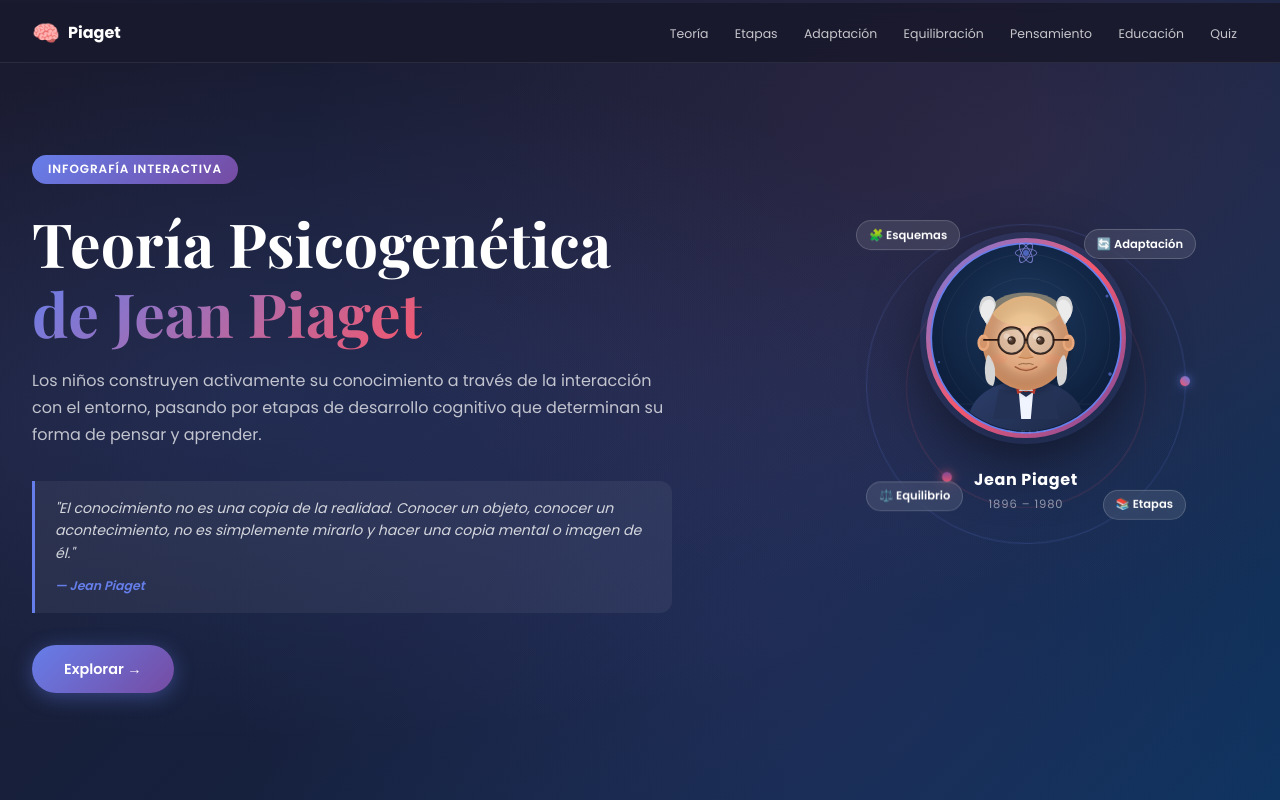
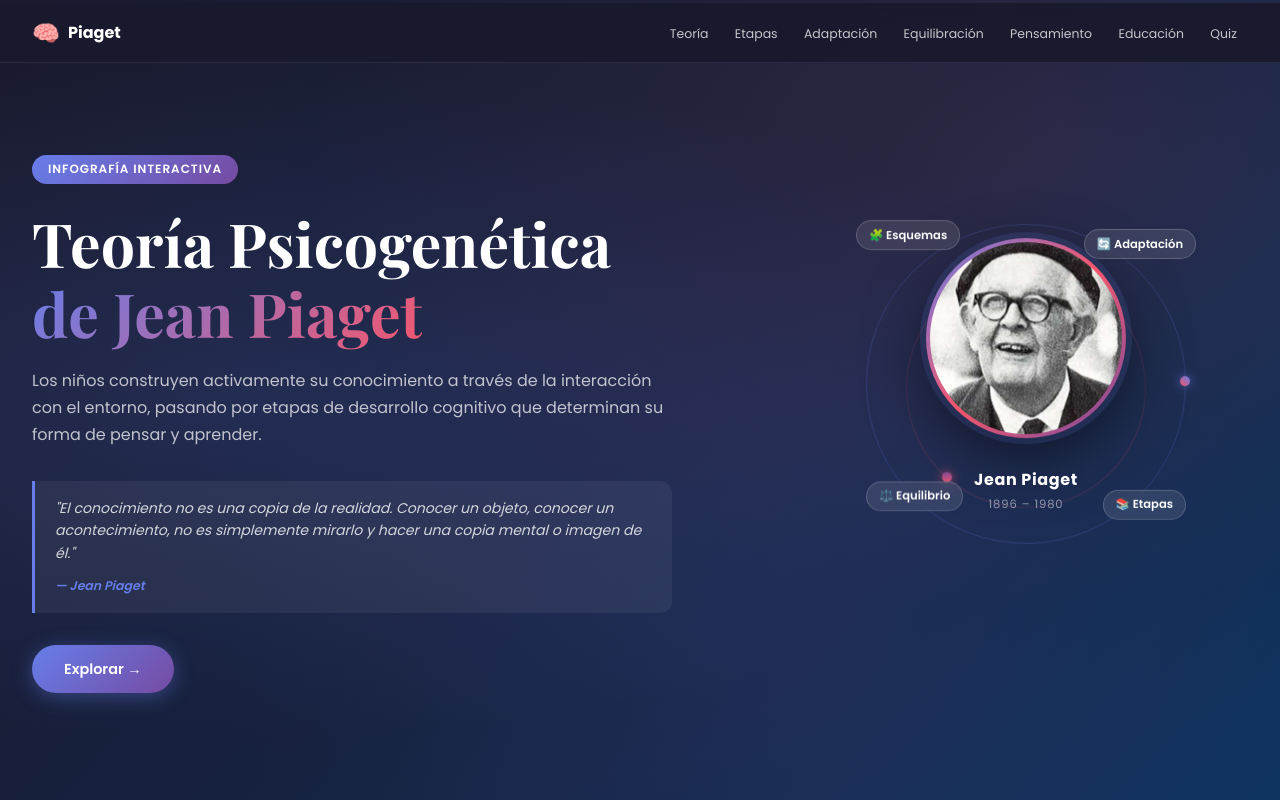
Before and after one commit to jcamiloperez1980-glitch/piaget-infografia, a website: page public/index.html in a window 1280 px wide. Shown: the top 800 px of the page. Drawn offline with nearby package versions, Linux system fonts and the light colour scheme.

Commit message:
Reemplaza SVG por foto real de Piaget (dominio publico, Wikimedia Commons)

```diff
--- a/public/index.html
+++ b/public/index.html
@@ -55,7 +55,7 @@
         <div class="avatar-ring ring-mid"></div>
         <!-- Avatar principal -->
         <div class="avatar-frame">
-          <img src="images/piaget-avatar.svg" alt="Jean Piaget" class="avatar-img" />
+          <img src="images/piaget-foto.png" alt="Jean Piaget" class="avatar-img" />
         </div>
         <!-- Etiquetas flotantes -->
         <div class="avatar-tag tag-1">🧩 Esquemas</div>
```
Also changed, not shown: public/images/piaget-avatar.svg (deleted), public/images/piaget-foto.png (added).
